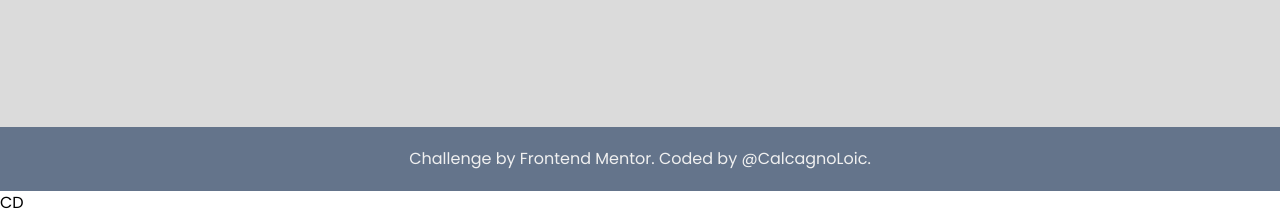
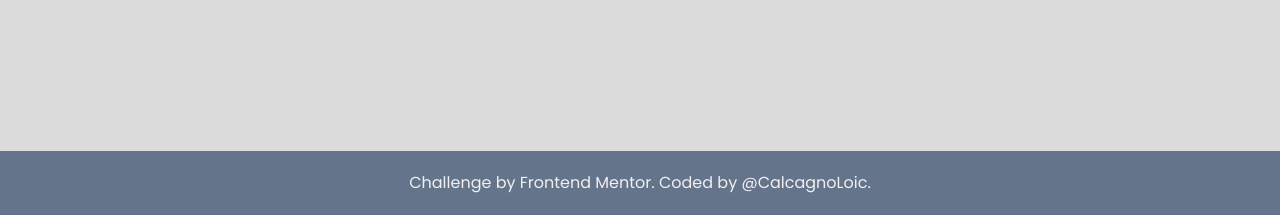
Before and after one commit to CalcagnoLoic/age_calculator, a website: page index.html in a window 1280 px wide. Shown: the part 585-800 px from the top of the page. Drawn offline with nearby package versions, Linux system fonts and the light colour scheme; files that its build step writes are made by us from their sources.

Commit message:
correction index.html

```diff
--- a/index.html
+++ b/index.html
@@ -123,6 +123,6 @@
       </p>
     </footer>
     <!-- <script src="dist/src/index.js" type="module"></script> dev-->
-    <script src="src/index.js" type="module"></script> CD
+    <script src="src/index.js" type="module"></script>
   </body>
 </html>
```
